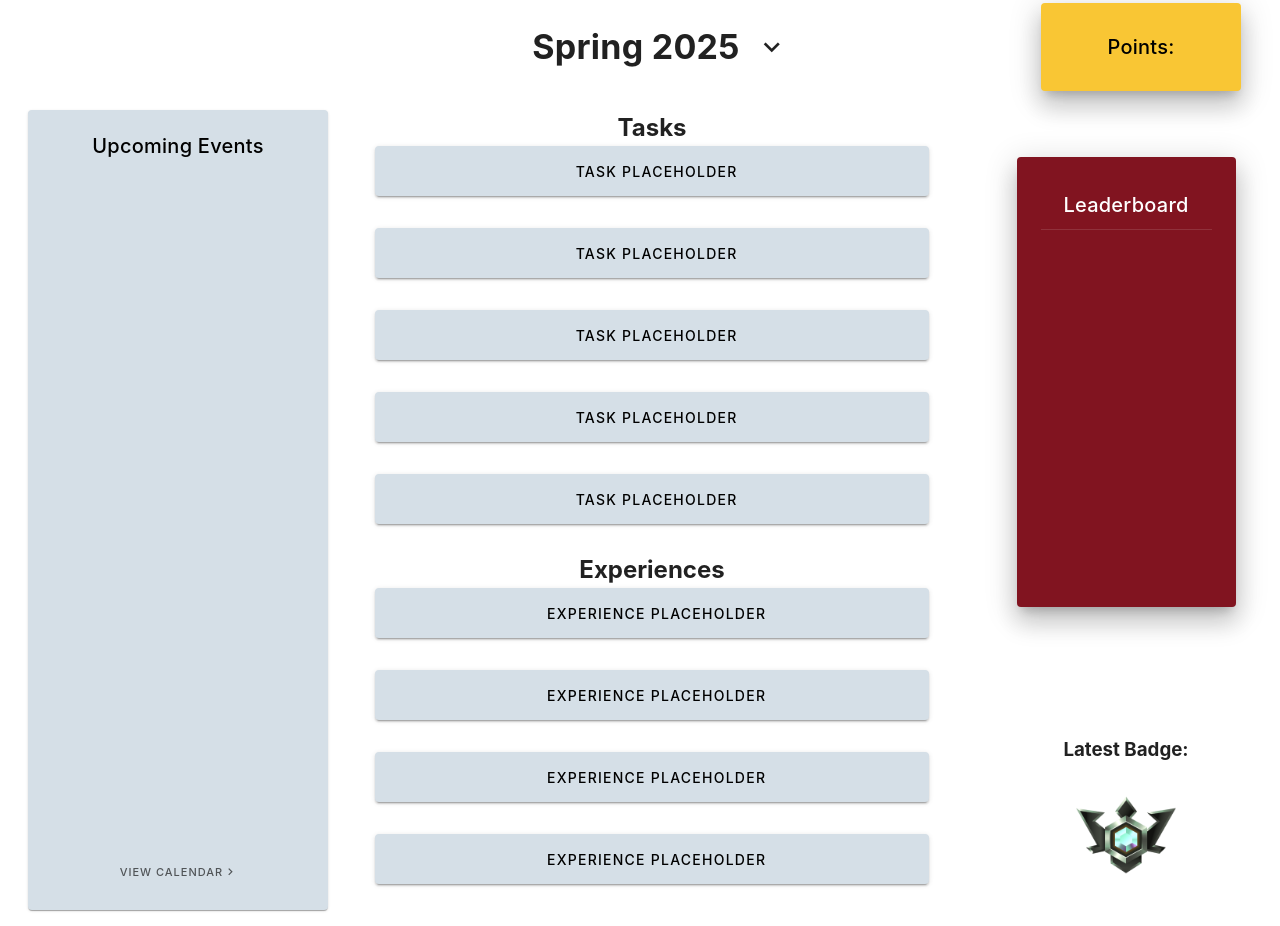
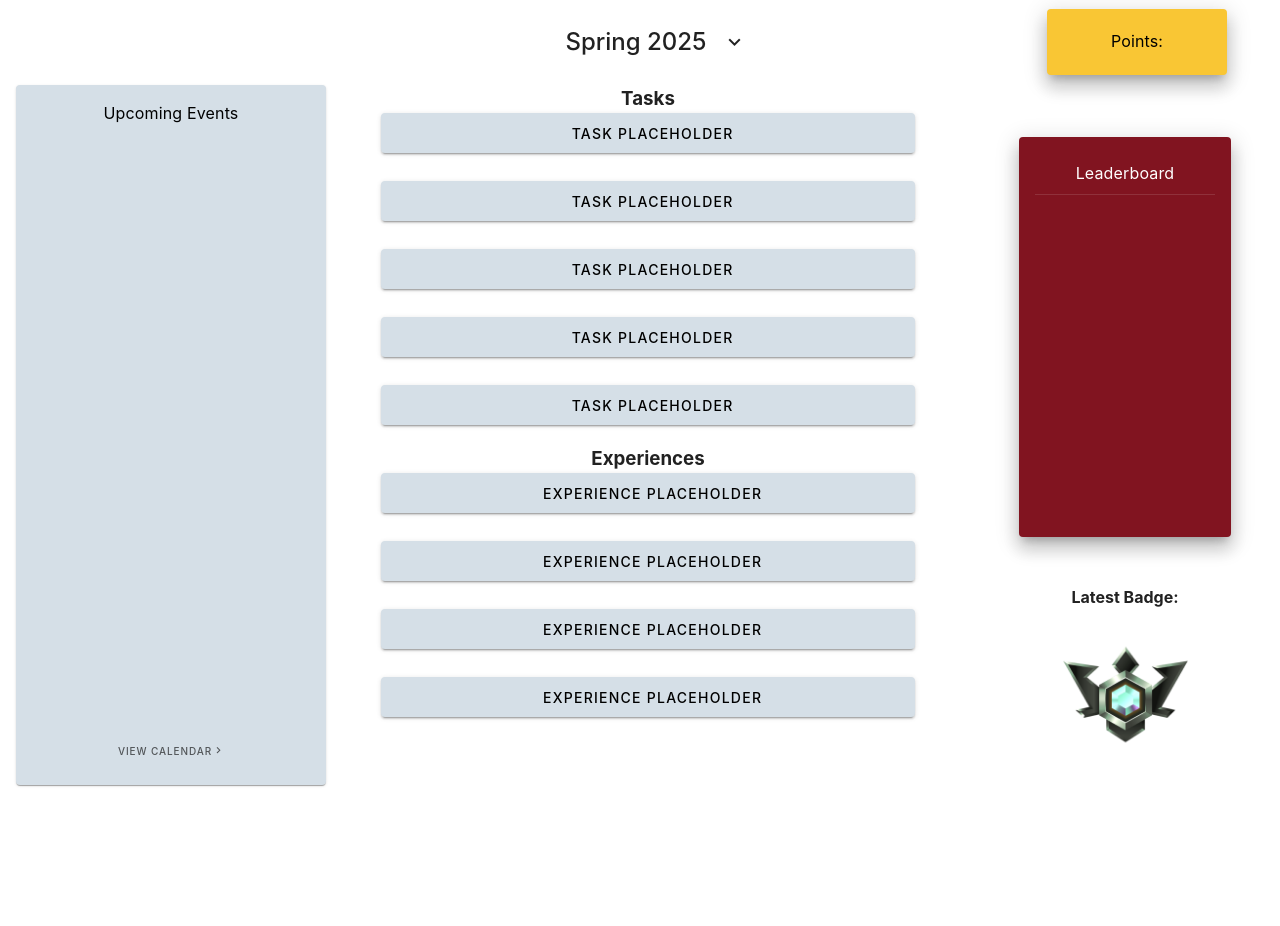
Before and after one commit to IanFlower/Avocado-Frontend, a Vue app: page /home in a window 1280 px wide. Shown: the top 926 px of the page. After the commit the page ends 800 px from the top, so only its background shows below. Built offline with nearby package versions, Linux system fonts and the light colour scheme; what webfontloader would draw is missing.

Commit message:
made everything smaller

```diff
--- a/src/views/StudentHome.vue
+++ b/src/views/StudentHome.vue
@@ -1,48 +1,38 @@
 <template>
-  <v-container fluid class="pa-0 ma-0 mx-3">
-    <!-- Title Row with Points -->
+  <v-container fluid class="pa-0 ma-0 mx-2">
     <v-row class="align-center">
-      <!-- Empty Space for Left Column -->
       <v-col cols="3"></v-col>
-
-      <!-- Spring Title with Dropdown (Centered in Middle Column) -->
       <v-col cols="6" class="d-flex justify-center">
-        <v-card class="pa-3 d-flex align-center justify-center text-center" elevation="0"
+        <v-card class="pa-2 d-flex align-center justify-center text-center" elevation="0"
           style="background: none; box-shadow: none; width: 100%;">
-          <v-card-title class="text-h4 font-weight-bold">
-
+          <v-card-title class="text-h5 font-weight-medium">
             {{ selectedYear && selectedSeason ? selectedSeason + ' ' + selectedYear : 'Select a Year and Semester' }}
           </v-card-title>
           <v-menu offset-y transition="scale-transition" v-model="dropdownOpen">
             <template v-slot:activator="{ props }">
-              <v-icon v-bind="props" size="32" style="cursor: pointer;">
+              <v-icon v-bind="props" size="24" style="cursor: pointer;">
                 mdi-chevron-down
               </v-icon>
             </template>
-            <v-card elevation="8">
+            <v-card elevation="6">
               <v-list>
-                <!-- If no year is selected, show the years -->
                 <v-list-item v-if="!selectedYear" v-for="year in availableYears" :key="year" @click="selectYear(year)">
-                  <v-list-item-title class="text-h6 text-center">
+                  <v-list-item-title class="text-subtitle-1 text-center">
                     {{ year }}
                   </v-list-item-title>
                 </v-list-item>
-
-
                 <v-list-item v-if="selectedYear && !selectedSeason" @click="selectSeason('Fall')">
-                  <v-list-item-title class="text-h6 text-center">
+                  <v-list-item-title class="text-subtitle-1 text-center">
                     Fall {{ selectedYear }}
                   </v-list-item-title>
                 </v-list-item>
                 <v-list-item v-if="selectedYear && !selectedSeason" @click="selectSeason('Spring')">
-                  <v-list-item-title class="text-h6 text-center">
+                  <v-list-item-title class="text-subtitle-1 text-center">
                     Spring {{ selectedYear }}
                   </v-list-item-title>
                 </v-list-item>
-
-
                 <v-list-item v-if="selectedSeason" v-for="year in availableYears" :key="year" @click="selectYear(year)">
-                  <v-list-item-title class="text-h6 text-center">
+                  <v-list-item-title class="text-subtitle-1 text-center">
                     {{ year }}
                   </v-list-item-title>
                 </v-list-item>
@@ -51,73 +41,56 @@
           </v-menu>
         </v-card>
       </v-col>
-
-      <!-- Points Card (Top Right, Centered in Column) -->
       <v-col cols="3" class="d-flex justify-center">
-        <v-card class="pa-5 text-center accent clickable-card" width="200px" elevation="16"
-          @click="handlePointClick">
-          <v-card-title>Points:</v-card-title>
+        <v-card class="pa-3 text-center accent clickable-card" width="180px" elevation="12" @click="handlePointClick">
+          <v-card-title class="text-subtitle-1">Points:</v-card-title>
         </v-card>
       </v-col>
     </v-row>
-
-    <v-row class="pa-2 ma-0">
-      <!-- Left Column (Upcoming Events) -->
-      <v-col cols="3" class="d-flex justify-center pa-2">
-        <v-card class="d-flex flex-column pa-3 align-center text-center" height="800px" width="100%"
+    <v-row class="pa-1 ma-0">
+      <v-col cols="3" class="d-flex justify-center pa-1">
+        <v-card class="d-flex flex-column pa-2 align-center text-center" height="700px" width="100%"
           style="background-color: #D5DFE7; color: black;">
-          <v-card-title class="text-center">Upcoming Events</v-card-title>
+          <v-card-title class="text-subtitle-1 text-center">Upcoming Events</v-card-title>
           <v-divider></v-divider>
           <v-spacer></v-spacer>
           <v-card-actions class="justify-center secondary">
-            <v-btn variant="plain" style="font-size: 11px; color: black;">
+            <v-btn variant="plain" style="font-size: 10px; color: black;">
               View Calendar
               <v-icon>mdi-chevron-right</v-icon>
             </v-btn>
           </v-card-actions>
         </v-card>
       </v-col>
-
-      <!-- Middle Column (Tasks & Experiences) -->
-      <v-col cols="6" class="pa-2">
-        <h2 class="text-center">Tasks</h2>
+      <v-col cols="6" class="pa-1">
+        <h3 class="text-center">Tasks</h3>
         <v-row>
           <v-col cols="12" v-for="n in 5" :key="n" class="d-flex justify-center">
-            <v-btn class="pa-2 mb-2 secondary-button text-left pl-4" width="90%" height="50" elevation="2" shaped
+            <v-btn class="pa-1 mb-1 secondary-button text-left pl-3" width="85%" height="40" elevation="2" shaped
               @click="handleTaskClick(n)">
               Task Placeholder
             </v-btn>
           </v-col>
         </v-row>
-
-        <h2 class="text-center mt-5">Experiences</h2>
+        <h3 class="text-center mt-4">Experiences</h3>
         <v-row>
           <v-col cols="12" v-for="n in 4" :key="n" class="d-flex justify-center">
-            <v-btn class="pa-2 mb-2 secondary-button text-left pl-4" width="90%" height="50" elevation="2" shaped
+            <v-btn class="pa-1 mb-1 secondary-button text-left pl-3" width="85%" height="40" elevation="2" shaped
               @click="handleExperienceClick(n)">
               Experience Placeholder
             </v-btn>
           </v-col>
         </v-row>
       </v-col>
-
-      <!-- Right Column (Leaderboard & Badges) -->
-      <v-col cols="3" class="d-flex flex-column align-center pa-3">
+      <v-col cols="3" class="d-flex flex-column align-center pa-2">
         <v-spacer></v-spacer>
-
-        <!-- Leaderboard -->
-        <v-card class="d-flex flex-column pa-6 text-center primary" height="450px" width="75%" elevation="16">
-          <v-card-title>Leaderboard</v-card-title>
+        <v-card class="d-flex flex-column pa-4 text-center primary" height="400px" width="70%" elevation="12">
+          <v-card-title class="text-subtitle-1">Leaderboard</v-card-title>
           <v-divider></v-divider>
         </v-card>
-
         <v-spacer></v-spacer>
-        <v-spacer></v-spacer>
-        <v-spacer></v-spacer>
-
-        <!-- Latest Badge -->
-        <h3>Latest Badge: </h3>
-        <v-img height="100px" width="100px" :src="elite" alt="Elite" class="clickable-image" @click="goToBadges"></v-img>
+        <h4>Latest Badge: </h4>
+        <v-img height="125px" width="125px" :src="elite" alt="Elite" class="clickable-image" @click="goToBadges"></v-img>
       </v-col>
     </v-row>
   </v-container>
```
